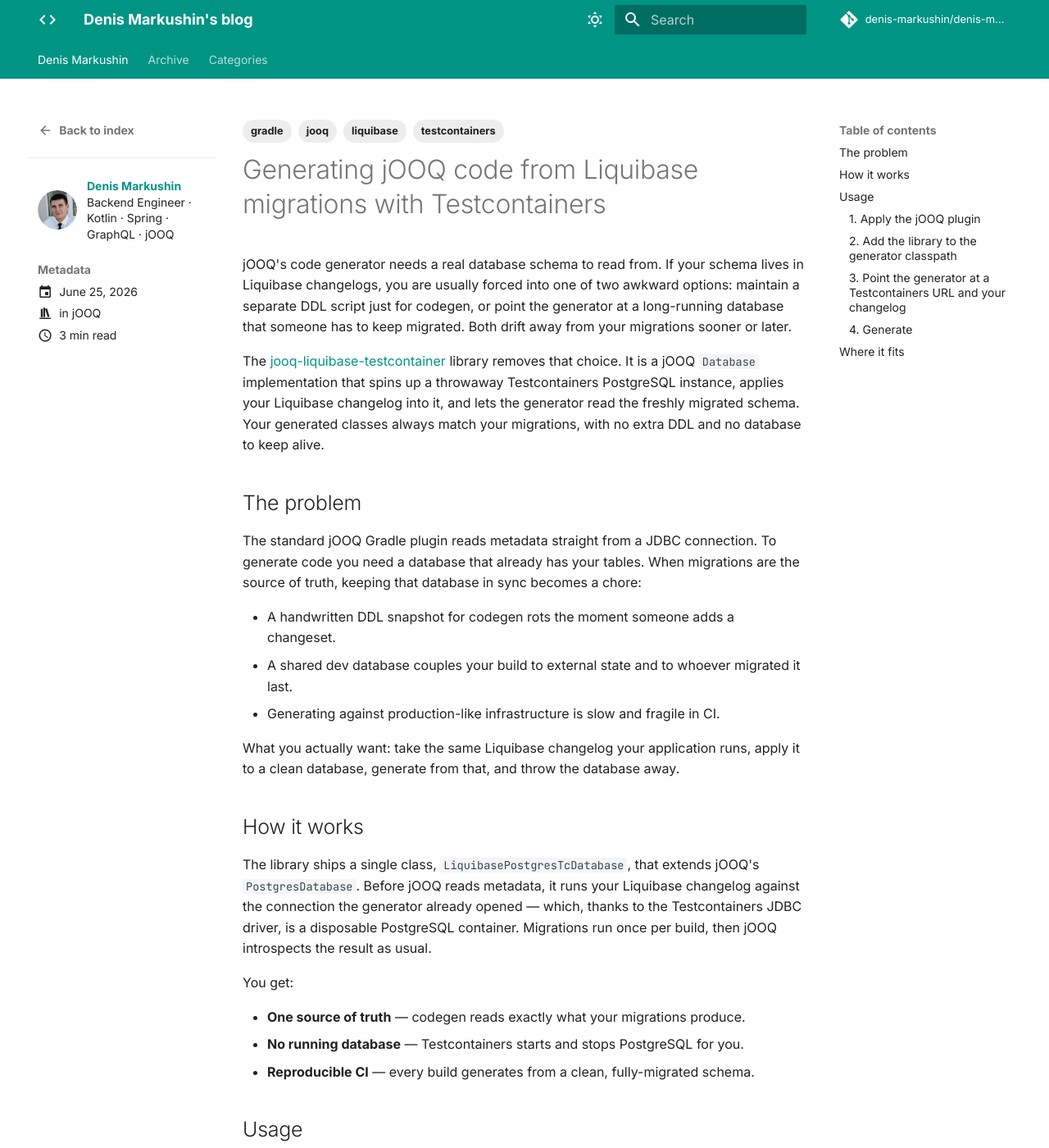
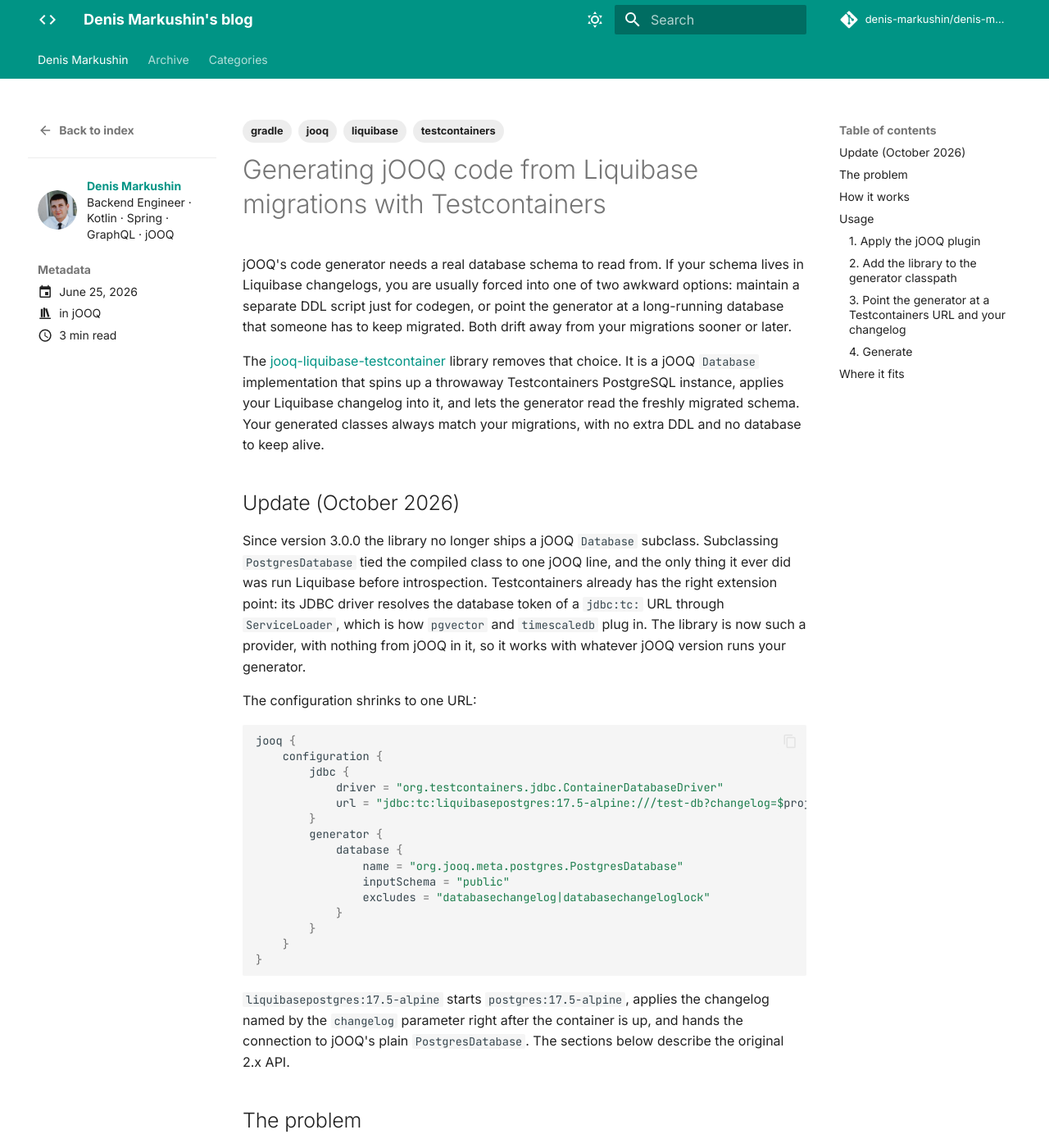
Before and after one commit to denis-markushin/denis-markushin.github.io, an MkDocs documentation site: the page built from docs/posts/2026/06/2026-06-25-jooq-codegen-with-liquibase-and-testcontainers.md, in a window 1280 px wide and 1400 px high. Shown: the whole window at 82% size. Built offline with MkDocs 1.6.1 and Material for MkDocs 9.7.7, drawn with Linux system fonts in a browser that asks for light colours; comment, search, counter and statistics services are not loaded.

Commit message:
docs(jooq): describe the 3.0.0 liquibasepostgres provider in the Liquibase codegen post (#3)

````diff
--- a/docs/posts/2026/06/2026-06-25-jooq-codegen-with-liquibase-and-testcontainers.md
+++ b/docs/posts/2026/06/2026-06-25-jooq-codegen-with-liquibase-and-testcontainers.md
@@ -24,6 +24,39 @@
 migrations, with no extra DDL and no database to keep alive.
 
 <!-- more -->
+
+## Update (October 2026)
+
+Since version 3.0.0 the library no longer ships a jOOQ `Database` subclass. Subclassing
+`PostgresDatabase` tied the compiled class to one jOOQ line, and the only thing it ever did was
+run Liquibase before introspection. Testcontainers already has the right extension point: its
+JDBC driver resolves the database token of a `jdbc:tc:` URL through `ServiceLoader`, which is how
+`pgvector` and `timescaledb` plug in. The library is now such a provider, with nothing from jOOQ
+in it, so it works with whatever jOOQ version runs your generator.
+
+The configuration shrinks to one URL:
+
+```kotlin
+jooq {
+    configuration {
+        jdbc {
+            driver = "org.testcontainers.jdbc.ContainerDatabaseDriver"
+            url = "jdbc:tc:liquibasepostgres:17.5-alpine:///test-db?changelog=$projectDir/src/main/resources/liquibase/changelog-master.yml"
+        }
+        generator {
+            database {
+                name = "org.jooq.meta.postgres.PostgresDatabase"
+                inputSchema = "public"
+                excludes = "databasechangelog|databasechangeloglock"
+            }
+        }
+    }
+}
+```
+
+`liquibasepostgres:17.5-alpine` starts `postgres:17.5-alpine`, applies the changelog named by the
+`changelog` parameter right after the container is up, and hands the connection to jOOQ's plain
+`PostgresDatabase`. The sections below describe the original 2.x API.
 
 ## The problem
 
````
